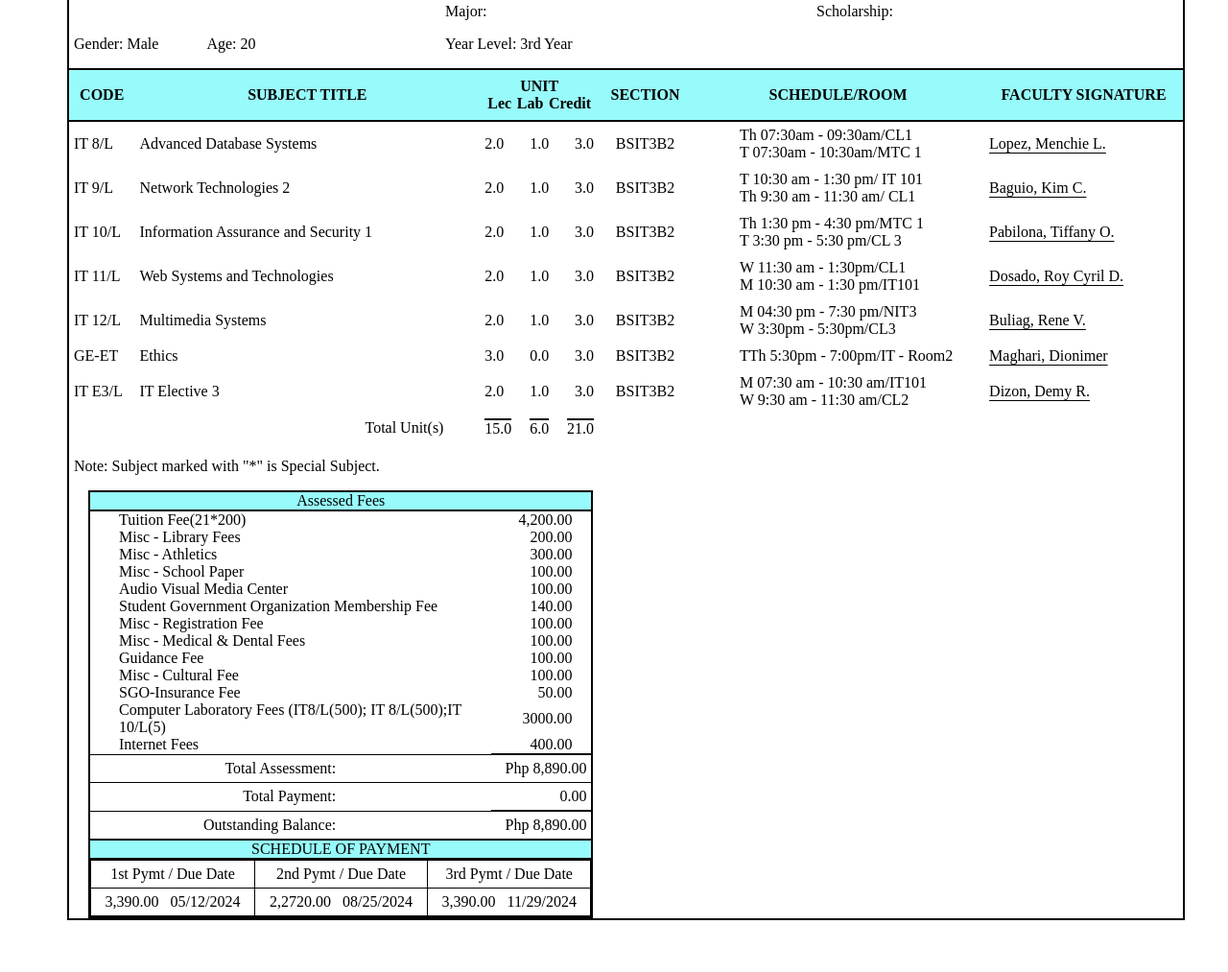
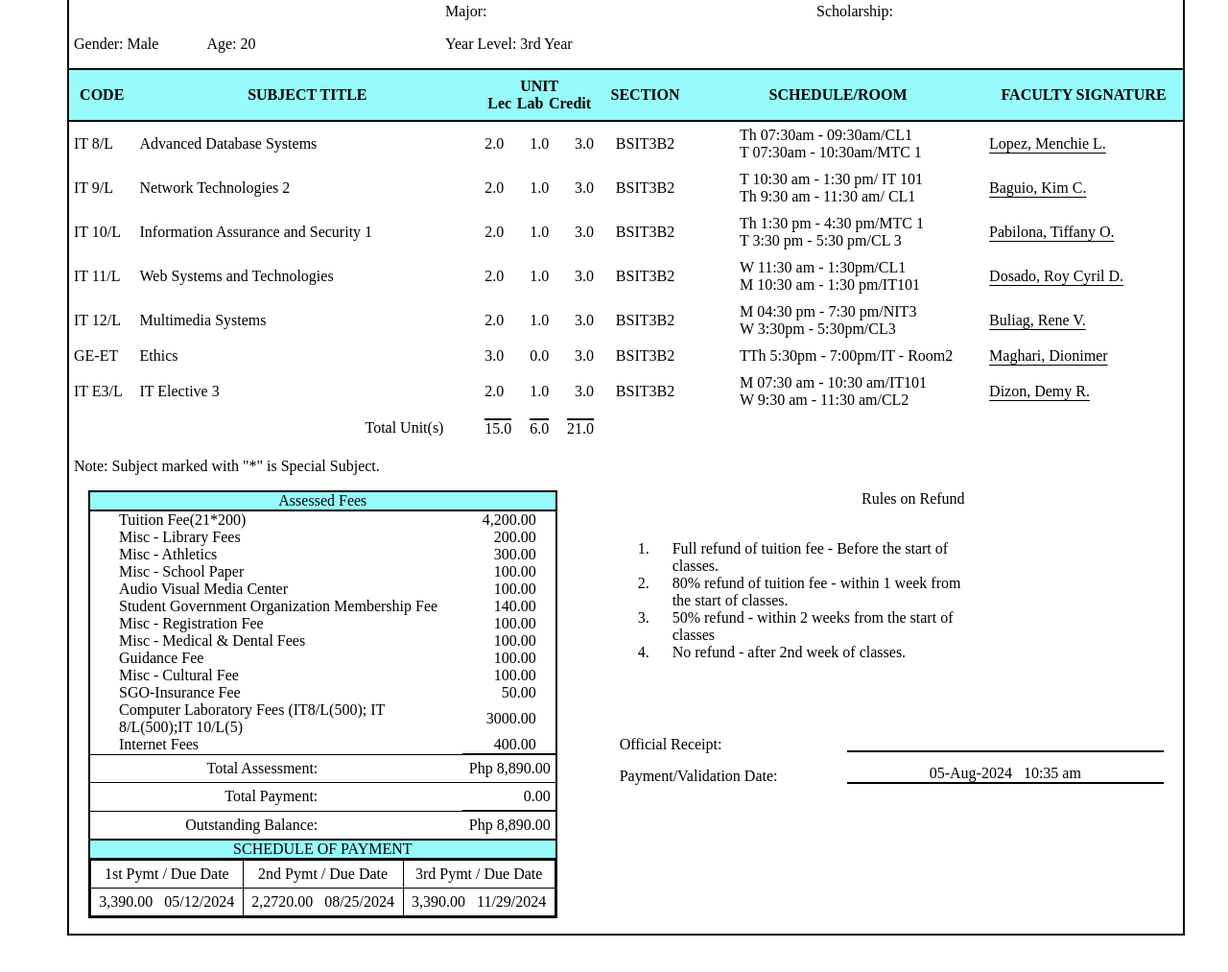
Before and after one commit to gyuNoel/certofreg, a plain HTML site: page index.html in a window 1280 px wide. Shown: the part 329-1342 px from the top of the page at 96% size. Drawn offline with Linux system fonts and the light colour scheme.

Commit message:
Added rules on refund

```diff
--- a/index.html
+++ b/index.html
@@ -224,7 +224,6 @@
         </table>
     </section>
     <p style="margin-left: 5px;">Note: Subject marked with "*" is Special Subject.</p>
-
     <section class="feeandrules">
         <div class="feebox">
             <p style="border-bottom: solid black 2px; text-align: center;margin-block-start: 0;margin-block-end: 0;background-color:rgb(152, 251, 251);">Assessed Fees</p>
@@ -319,9 +318,41 @@
                 </tr>
             </table>
         </div>
+        <div class="rulesonrefund">
+            <div class="rulesonrefundcont">
+                <p style="text-align: center;">Rules on Refund</p>
+            <br>
+            <ol>
+                <li>Full refund of tuition fee - Before the start of <br>classes.</li>
+                <li>80% refund of tuition fee - within 1 week from <br> the start of classes.</li>
+                <li>50% refund - within 2 weeks from the start of <br> classes</li>
+                <li>No refund - after 2nd week of classes.</li>
+            </ol>
+            <br><br>
+            <br>
+            <div>
+            <table>
+                <tr>
+                    <td>Official Receipt:</td>
+                    <td><br><hr></td>
+                </tr>
+                <tr>
+                    <td>Payment/Validation Date:</td>
+                    <td>05-Aug-2024 &nbsp; 10:35 am <br><hr></td>
+                </tr>
+            </table>
+            </div>
+            </div>
+        </div>
+    </section>
+    <div class="signature">
+        <div style="width: 50%;height: auto;">
+        </div>
+        <div class="regsi">
+            <p></p>
+        </div>
 
-    </section>
-
+    </div>
     </main>
 </body>
 </html>
--- a/style.css
+++ b/style.css
@@ -168,3 +168,54 @@ td:nth-child(6) {
 .tablethree tr:nth-child(2) td{
     text-align: center;
 }
+
+.rulesonrefund{
+    justify-content: center;
+    width: 55%;
+    padding-left: 60px;
+}
+
+.rulesonrefund p{
+    margin-block-end: 0;
+    margin-block-start: 0;
+    padding-left: 30px;
+}
+
+ol li {
+    padding-left: 20px;
+}
+
+hr{
+    border: solid black 1px;
+}
+
+.rulesonrefund table{
+    width: 100%;
+}
+
+.rulesonrefund tbody{
+    width: 100%;
+}
+
+.rulesonrefund td:first-child{
+    width: 40%;
+}
+
+.rulesonrefund td:nth-child(2){
+    width: 60%;
+    padding-right: 20px;
+    text-align: center;
+}
+
+hr{
+    margin-block-start: 0;
+    margin-block-end: 3px;
+}
+
+.signature{
+    width: 100%;
+}
+
+.regsign{
+    width: 50%;
+}
```
Also changed, not shown: test.html (deleted, +0 -28 lines).
